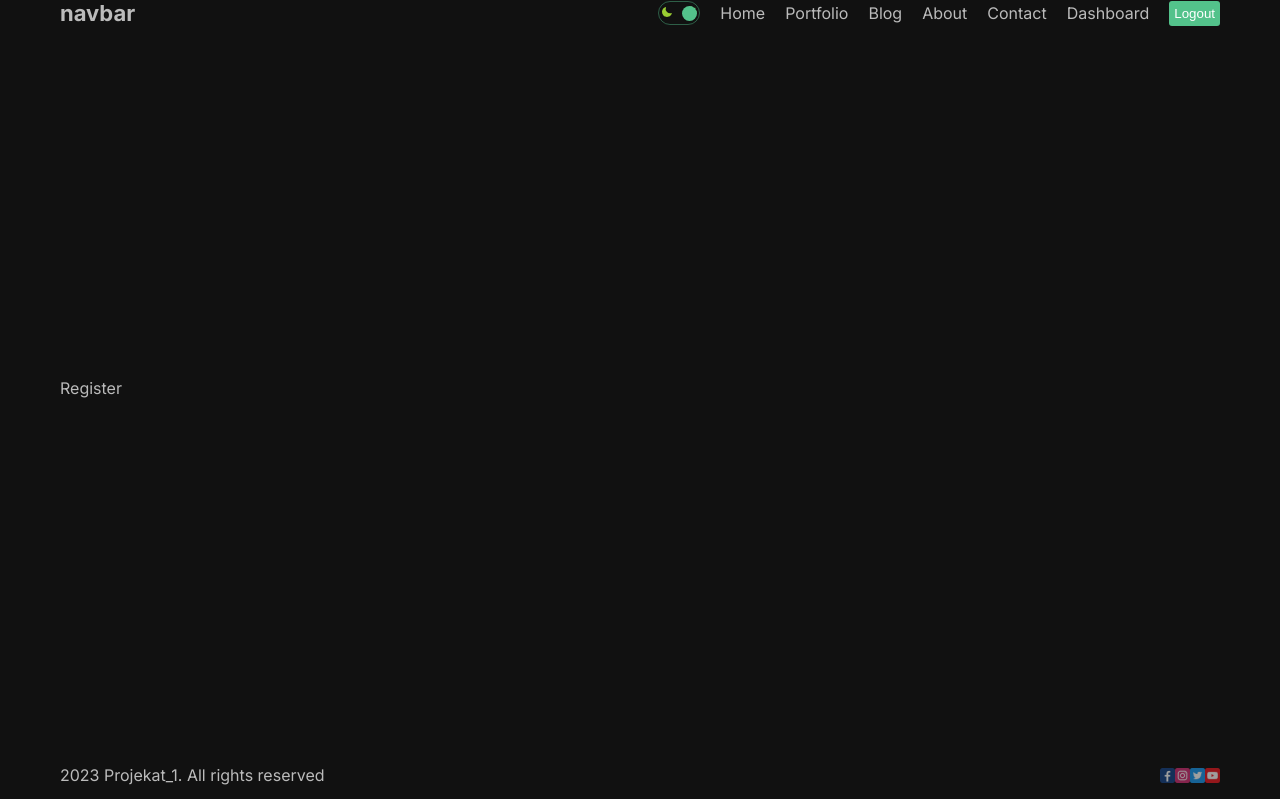
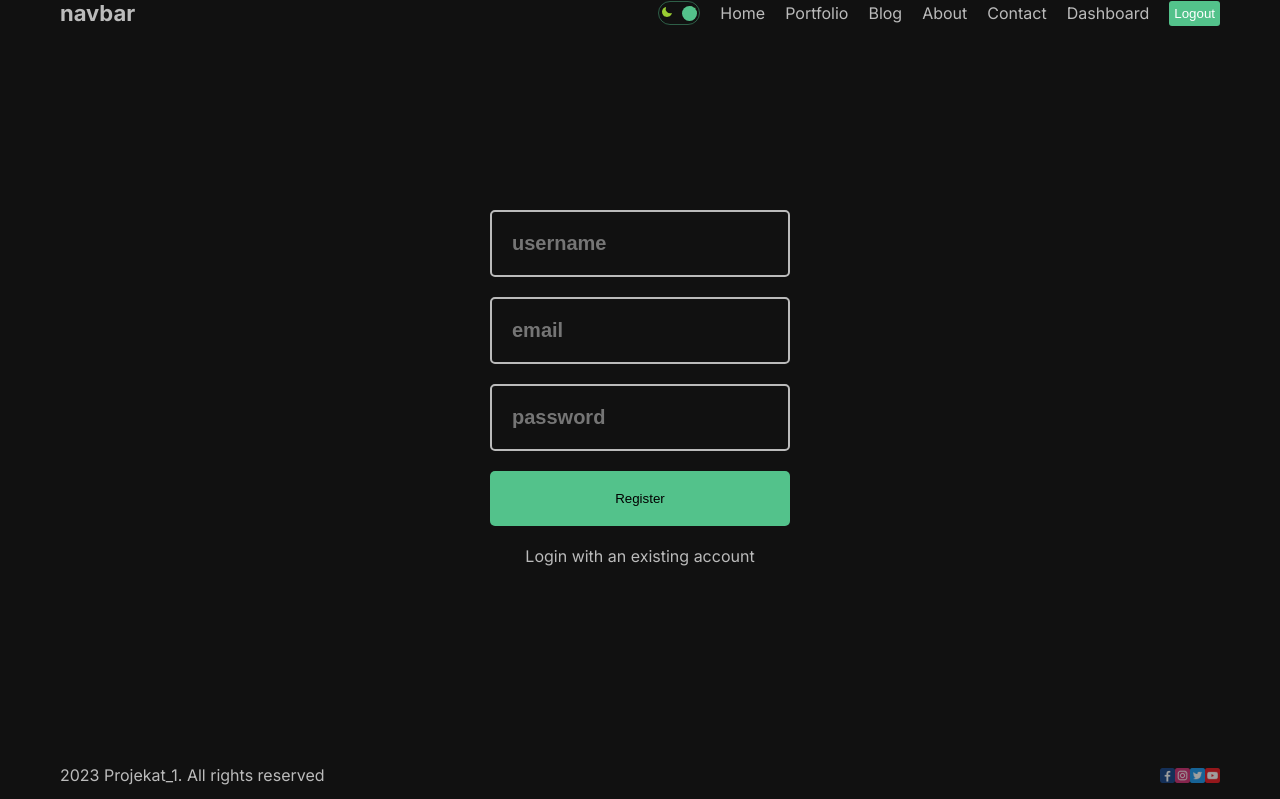
Before and after one commit to Slavisa-from-Bosnia/projekat_1, a Next.js app: page /dashboard/register in a window 1280 px wide. Shown: the top 799 px of the page. Built offline with nearby package versions, Linux system fonts and the light colour scheme.

Commit message:
register form

```diff
--- a/package.json
+++ b/package.json
@@ -9,6 +9,7 @@
     "lint": "next lint"
   },
   "dependencies": {
+    "bcryptjs": "^2.4.3",
     "eslint": "8.43.0",
     "eslint-config-next": "13.4.7",
     "mongoose": "6.11.1",
--- a/src/app/dashboard/register/page.jsx
+++ b/src/app/dashboard/register/page.jsx
@@ -1,7 +1,70 @@
+"use client"
+
+import React, { useState } from "react";
+import styles from "./page.module.css";
+import Link from "next/link";
+import { useRouter } from "next/router";
+
 const Register = () => {
+    const [err, setErr] = useState(false);
+
+    const router = useRouter
+
+    const handleSubmit =async (e) =>{
+        e.preventDefault();
+        const name = e.target[0].value;
+        const email = e.target[0].value;
+        const password = e.target[0].value;
+
+        try {
+            const res = await fetch("/api/auth/register", {
+                method: "POST",
+                headers: {
+                    "Content-Type": "application/json",
+                },
+                body: JSON.stringify({
+                    name,
+                    email,
+                    password,
+                }),
+            });
+
+            res.status ===201 && router.push("/dashboard/login?success=Account has been created");
+
+
+        } catch (err) {
+            setErr(true);
+        }
+    };
+
     return (
-      <div>Register</div>
+        <div className={styles.container}>
+            <form className={styles.form} onSubmit={handleSubmit}>
+                <input
+                    type="text"
+                    placeholder="username"
+                    className={styles.input}
+                    required
+                />
+                <input
+                    type="email"
+                    placeholder="email"
+                    className={styles.input}
+                    required
+                />
+                <input
+                    type="password"
+                    placeholder="password"
+                    className={styles.input}
+                    required
+                />
+                <button className={styles.button}>Register</button>
+
+            </form>
+            <Link href="/dashboard/login">Login with an existing account</Link>
+            {err&&"Something went wrong!"}
+        </div>
     )
-  }
+}
 
-  export default Register
+export default Register;
--- /dev/null
+++ b/src/app/dashboard/register/page.module.css
@@ -0,0 +1,33 @@
+.container{
+    display: flex;
+    flex-direction: column;
+    gap: 20px;
+    align-items: center;
+    justify-content: center;
+}
+
+.form{
+    width: 300px;
+    display: flex;
+    flex-direction: column;
+    gap: 20px;
+}
+
+.input{
+    padding: 20px;
+    background-color: transparent;
+    border: 2px, solid #bbb;
+    color:#bbb;
+    border-radius: 5px;
+    font-size: 20px;
+    font-weight: bold;
+}
+
+.button{
+    width: 300px;
+    padding: 20px;
+    cursor: pointer;
+    background-color: #53c28b;
+    border: none;
+    border-radius: 5px;
+}
--- a/src/app/layout.js
+++ b/src/app/layout.js
@@ -8,8 +8,8 @@
 const inter = Inter({ subsets: ['latin'] })
 
 export const metadata = {
-  title: 'Create Next App',
-  description: 'Generated by create next app',
+  title: 'Projekat1 app',
+  description: 'Projekat1 description',
 }
 
 export default function RootLayout({ children }) {
@@ -27,5 +27,5 @@
         </ThemeProvider>
       </body>
     </html>
-  )
+  );
 }
--- a/src/models/User.js
+++ b/src/models/User.js
@@ -20,4 +20,5 @@
     {timestamps:true}
 );
 
-export default mongoose.model("User", userSchema)
+
+module.exports= mongoose.models.Users || mongoose.model("User", userSchema)
```
Also changed, not shown: src/app/api/auth/register/route.js (added, +33 -0 lines), contact/page.jsx (renamed from src/app/contact/page.jsx), contact/page.module.css (renamed from src/app/contact/page.module.css), 1 other file (tests, documents, lock files or other folders).
